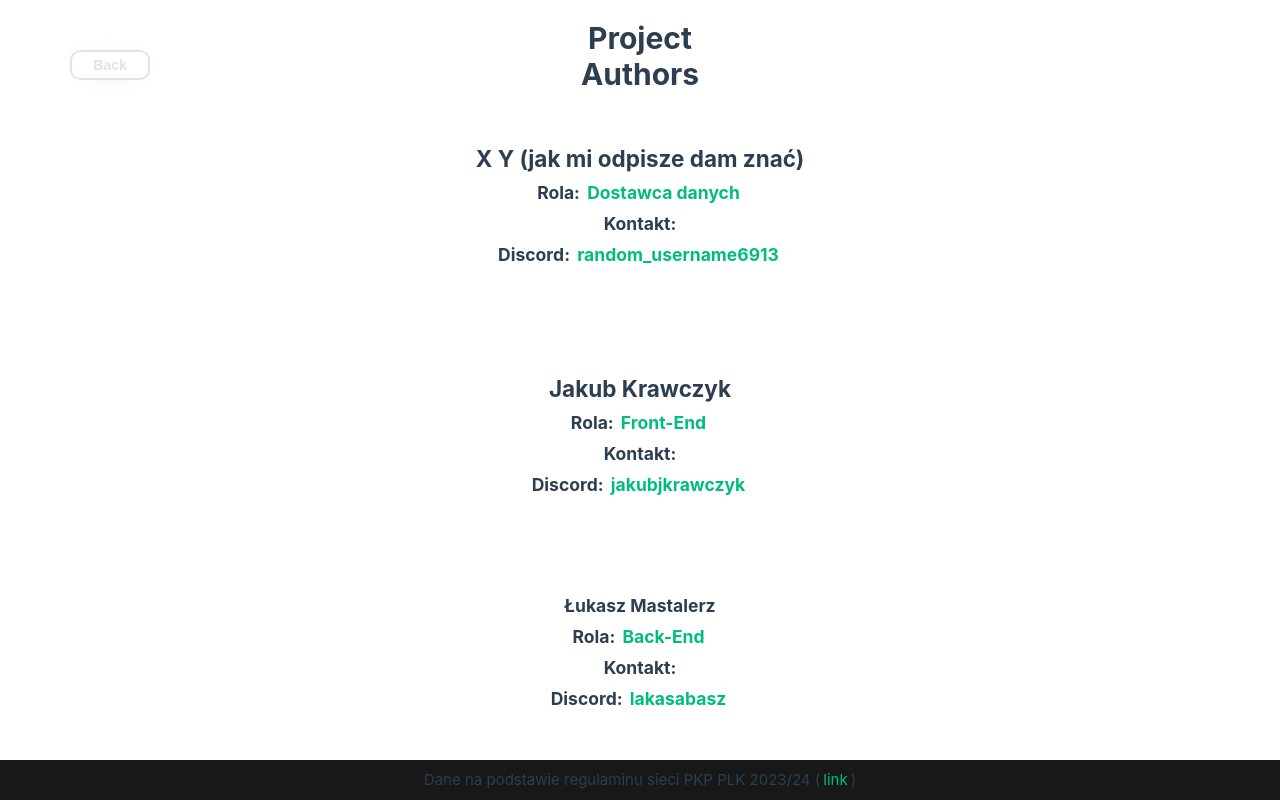
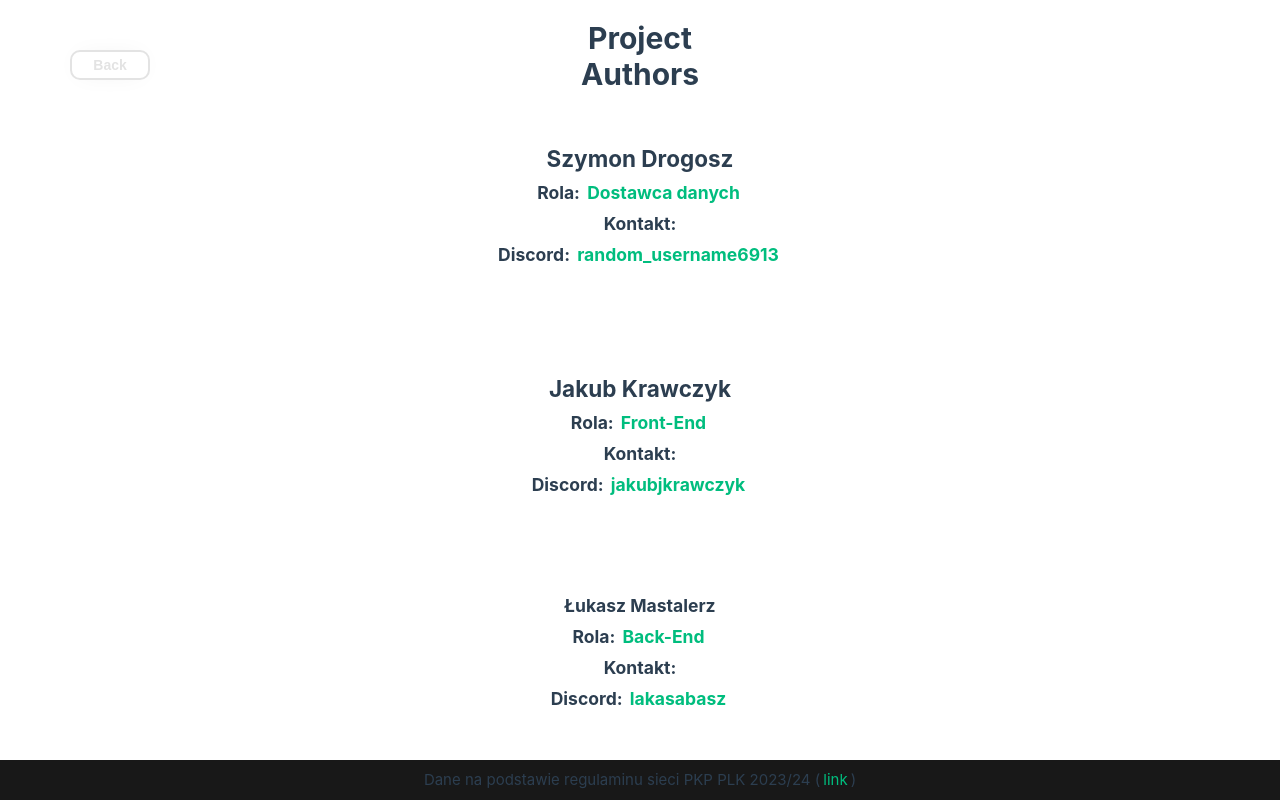
Before and after one commit to JakubJKrawczyk/TrainStationRepo, a Vue app: page / in a window 1280 px wide. Both pictures are taken after a click on the button "Authors". Shown: the top 800 px of the page. Built offline with nearby package versions, Linux system fonts and the light colour scheme; no server answers.

Commit message:
data author name added

```diff
--- a/src/components/AuthorsComponent.vue
+++ b/src/components/AuthorsComponent.vue
@@ -10,7 +10,7 @@
   <h1>Project Authors</h1>
 
   <div class="authorBox">
-    <h2>X Y (jak mi odpisze dam znać)</h2>
+    <h2>Szymon Drogosz</h2>
     <h3>Rola: <span class="green">Dostawca danych</span></h3>
     <h3>Kontakt:</h3>
     <h3>Discord: <span class="green">random_username6913</span></h3>
```
